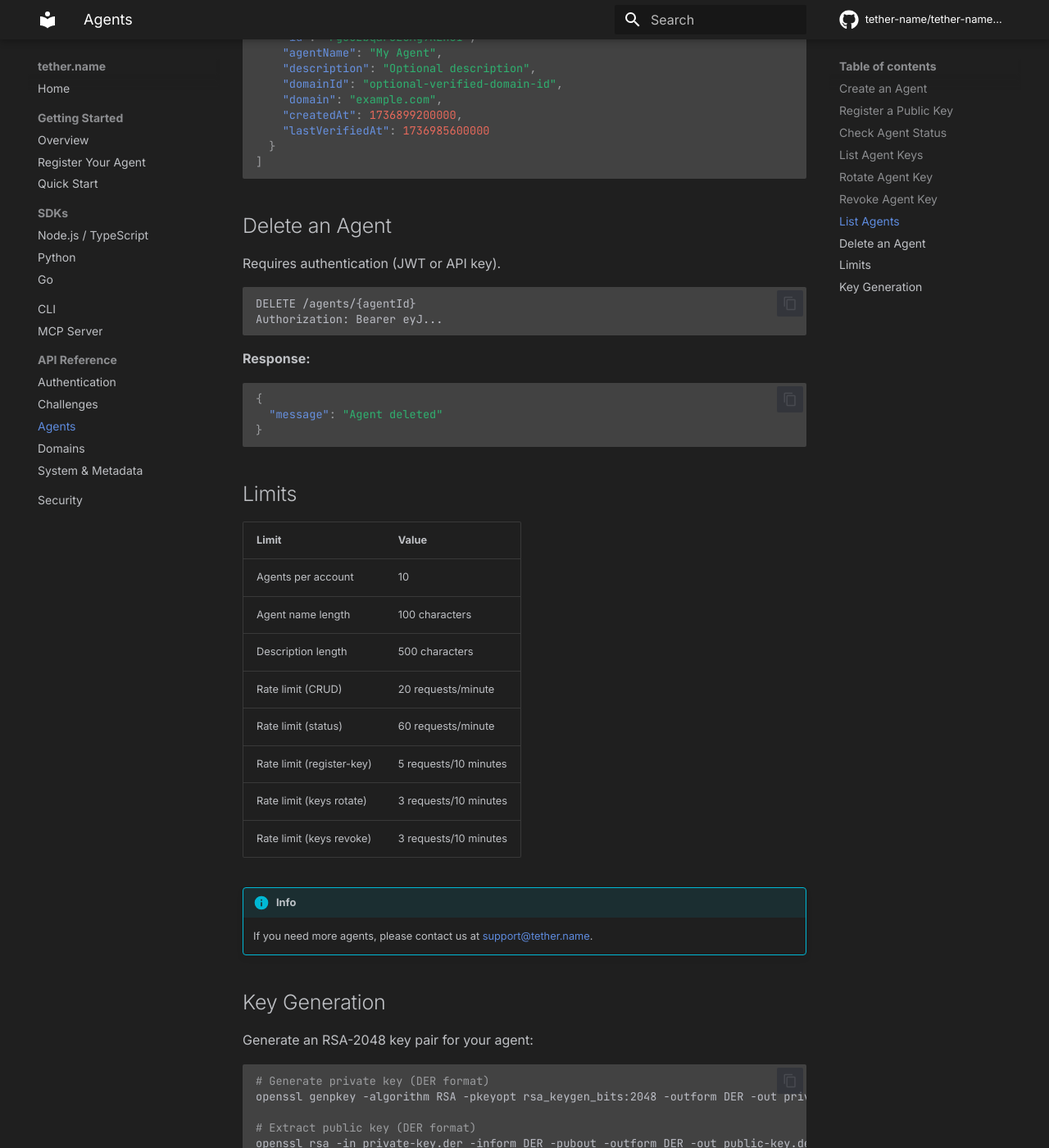
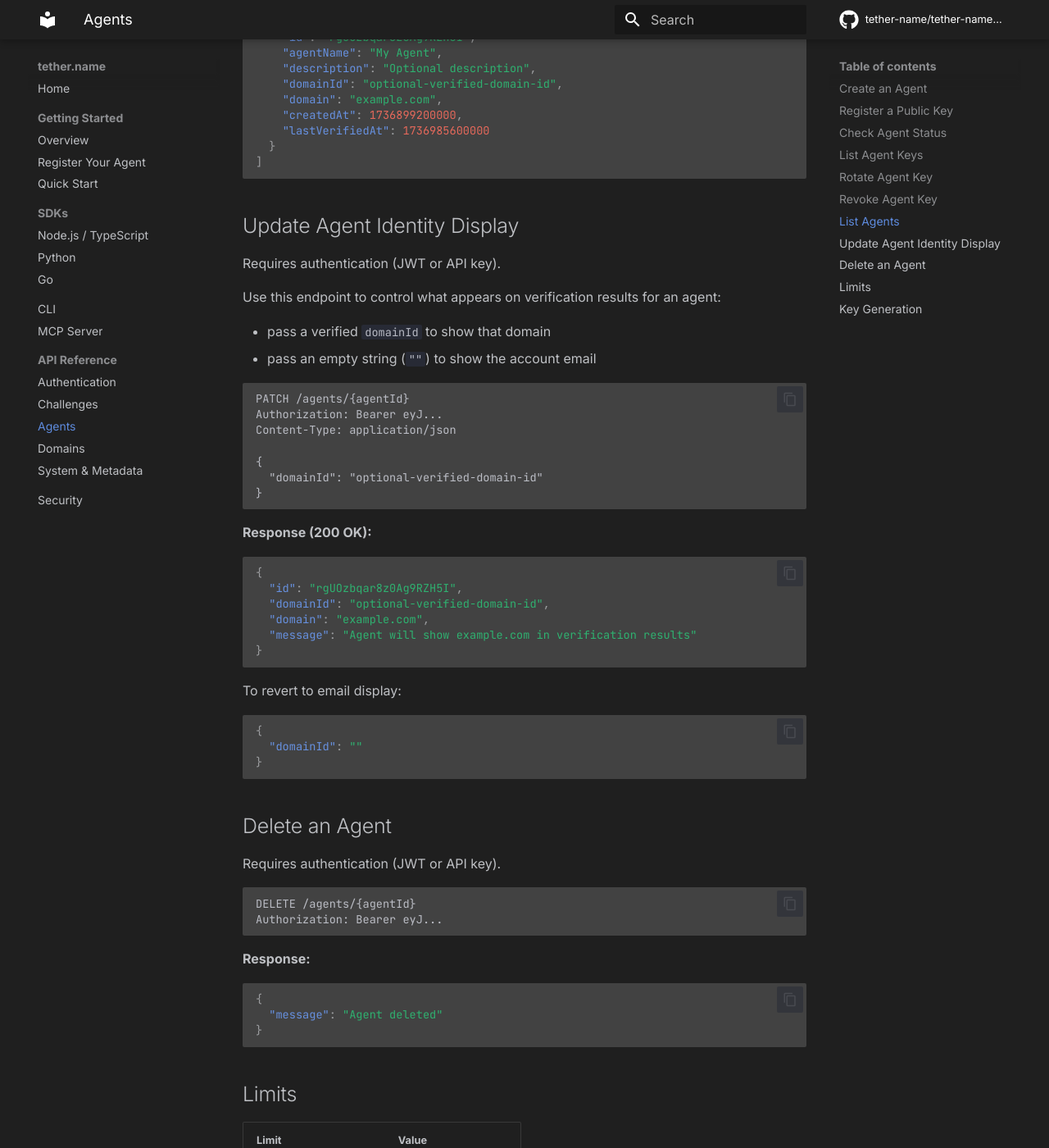
Before and after one commit to tether-name/tether-name-docs, an MkDocs documentation site: the page built from docs/api/agents.md, in a window 1280 px wide and 1400 px high, scrolled down 4212 px. Shown: the whole window at 82% size. Built offline with MkDocs 1.6.1 and Material for MkDocs 9.7.7, drawn with Linux system fonts in a browser that asks for light colours; comment, search, counter and statistics services are not loaded.

Commit message:
Document agent identity update across API, SDKs, CLI, and MCP

````diff
--- a/docs/api/agents.md
+++ b/docs/api/agents.md
@@ -205,6 +205,44 @@
 ]
 ```
 
+## Update Agent Identity Display
+
+Requires authentication (JWT or API key).
+
+Use this endpoint to control what appears on verification results for an agent:
+
+- pass a verified `domainId` to show that domain
+- pass an empty string (`""`) to show the account email
+
+```
+PATCH /agents/{agentId}
+Authorization: Bearer eyJ...
+Content-Type: application/json
+
+{
+  "domainId": "optional-verified-domain-id"
+}
+```
+
+**Response (200 OK):**
+
+```json
+{
+  "id": "rgUOzbqar8z0Ag9RZH5I",
+  "domainId": "optional-verified-domain-id",
+  "domain": "example.com",
+  "message": "Agent will show example.com in verification results"
+}
+```
+
+To revert to email display:
+
+```json
+{
+  "domainId": ""
+}
+```
+
 ## Delete an Agent
 
 Requires authentication (JWT or API key).
````
Also changed, not shown: docs/cli.md (+20 -0 lines), docs/mcp-server.md (+2 -1 lines), docs/sdks/go.md (+16 -0 lines), docs/sdks/node.md (+18 -0 lines), docs/sdks/python.md (+16 -0 lines).
